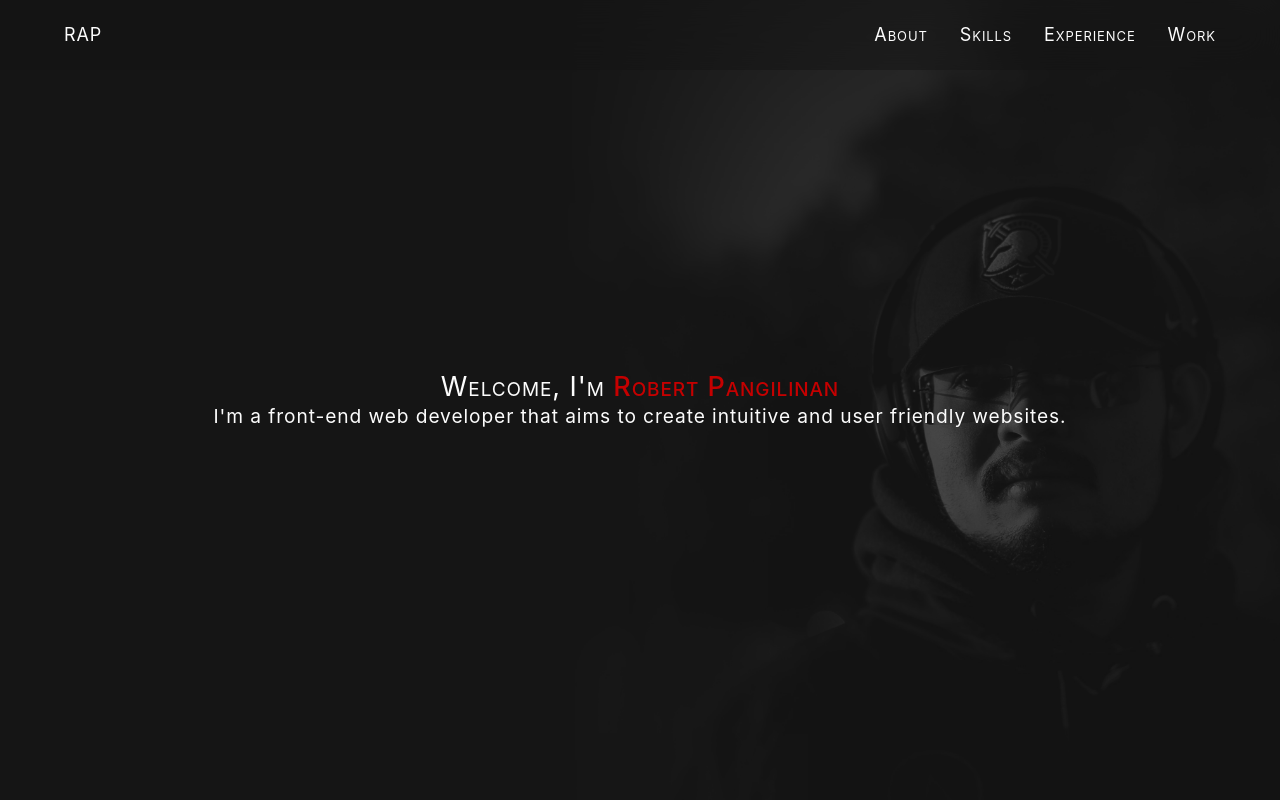
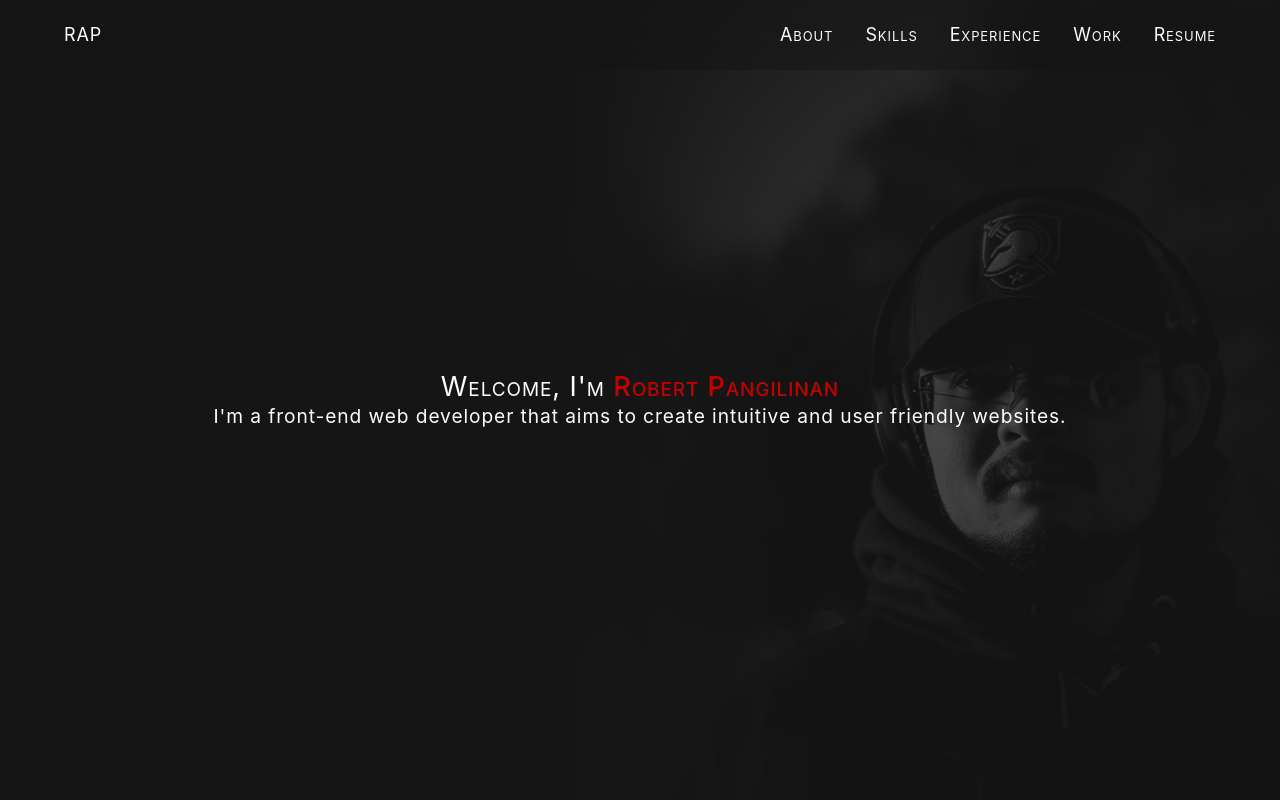
Before and after one commit to RPangil/RAPangilinan, a React (Create React App) app: page / in a window 1280 px wide. Shown: the top 800 px of the page. Built offline with nearby package versions, Linux system fonts and the light colour scheme.

Commit message:
Added Resume

```diff
--- a/src/Components/Header/Header.js
+++ b/src/Components/Header/Header.js
@@ -90,6 +90,7 @@ function Header()
                     >
                         Work
                     </Link>
+                    <a href='/docs/RobertAndrewPangilinan-Resume.pdf' target='_blank' rel='noreferrer'>Resume</a>
                 </div>
                 <div className={styles.menu}>
                     <button aria-label='Menu' onClick={menuIsClicked}>
@@ -143,6 +144,7 @@ function Header()
                             >
                                 Work
                             </Link>
+                            <a href='/docs/RobertAndrewPangilinan-Resume.pdf' target='_blank' rel='noreferrer'>Resume</a>
                         </nav>
                     </div>
                 </div>
```
Also changed, not shown: 1 other file (tests, documents, lock files or other folders).
